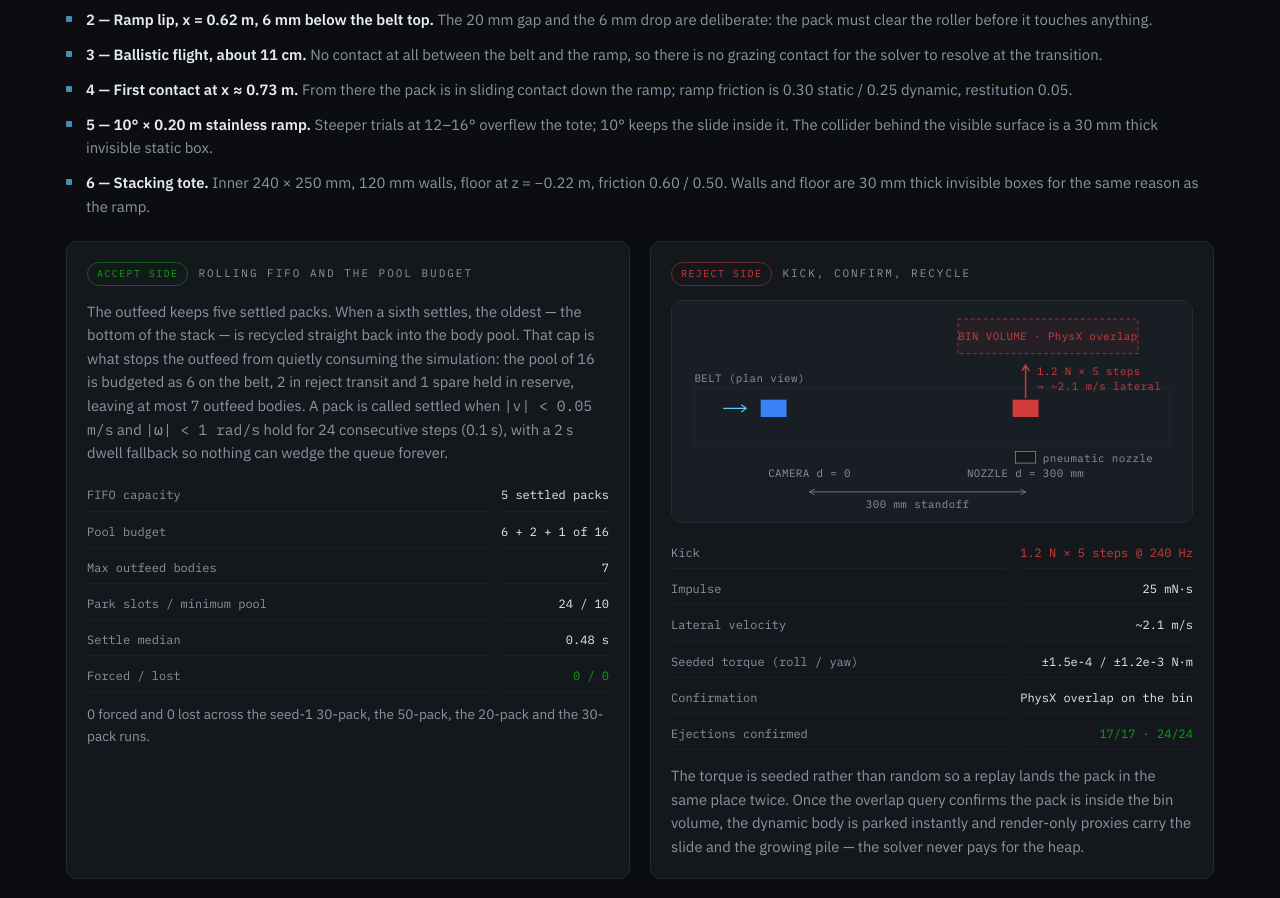
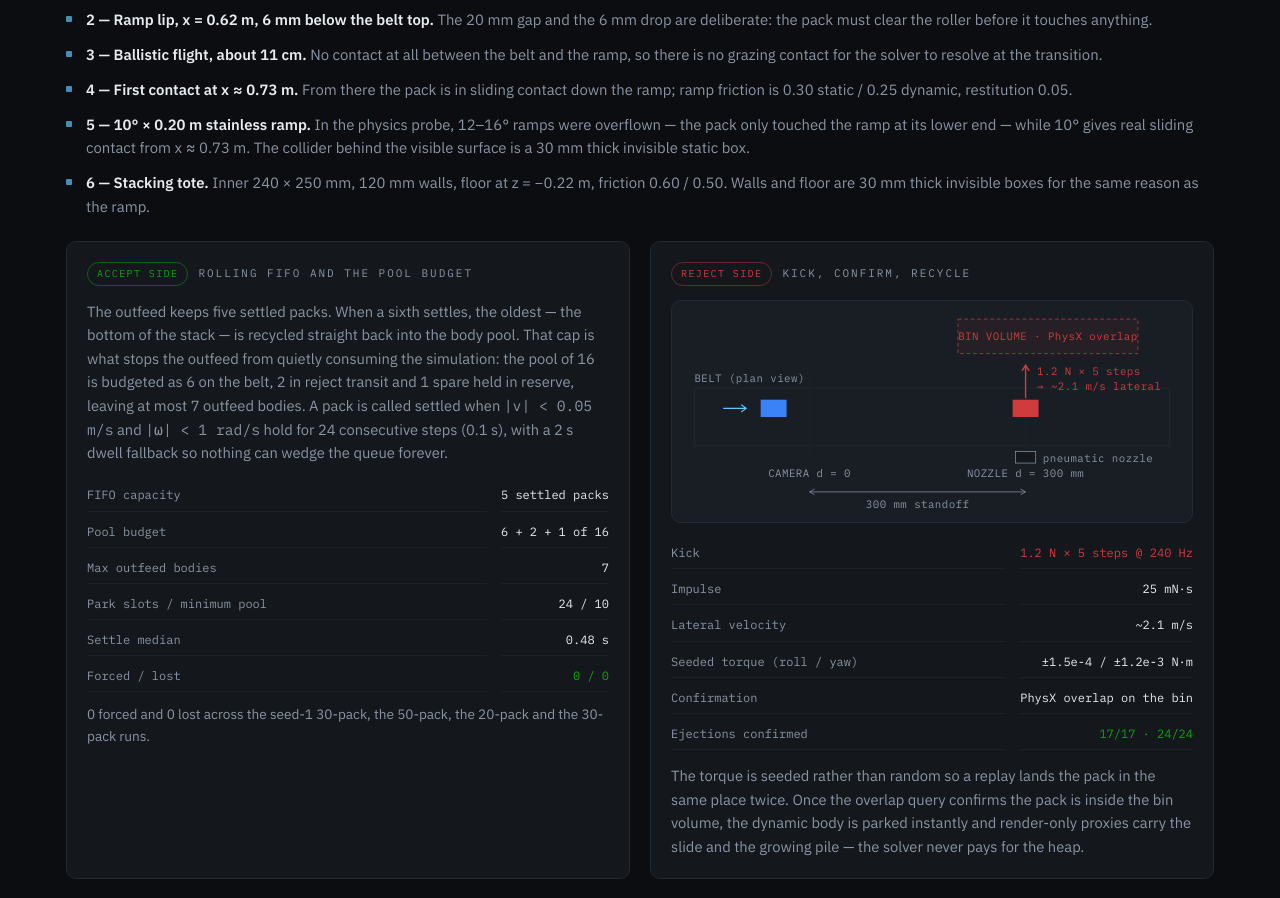
Before and after one commit to Turki-Ta/pharma-blister-digital-twin, a plain HTML site: page showcase/index.html in a window 1280 px wide. Shown: the part 5498-6396 px from the top of the page. Drawn offline with Linux system fonts and the light colour scheme.

Commit message:
docs: technical README and case-study link; correct the outfeed ramp rationale
Co-Authored-By: Claude Fable 5.1 <noreply@anthropic.com>

```diff
--- a/showcase/index.html
+++ b/showcase/index.html
@@ -551,7 +551,7 @@
       <li><b>2 &mdash; Ramp lip, x = 0.62 m, 6 mm below the belt top.</b> The 20 mm gap and the 6 mm drop are deliberate: the pack must clear the roller before it touches anything.</li>
       <li><b>3 &mdash; Ballistic flight, about 11 cm.</b> No contact at all between the belt and the ramp, so there is no grazing contact for the solver to resolve at the transition.</li>
       <li><b>4 &mdash; First contact at x &asymp; 0.73 m.</b> From there the pack is in sliding contact down the ramp; ramp friction is 0.30 static / 0.25 dynamic, restitution 0.05.</li>
-      <li><b>5 &mdash; 10&deg; &times; 0.20 m stainless ramp.</b> Steeper trials at 12&ndash;16&deg; overflew the tote; 10&deg; keeps the slide inside it. The collider behind the visible surface is a 30 mm thick invisible static box.</li>
+      <li><b>5 &mdash; 10&deg; &times; 0.20 m stainless ramp.</b> In the physics probe, 12&ndash;16&deg; ramps were overflown &mdash; the pack only touched the ramp at its lower end &mdash; while 10&deg; gives real sliding contact from x &asymp; 0.73 m. The collider behind the visible surface is a 30 mm thick invisible static box.</li>
       <li><b>6 &mdash; Stacking tote.</b> Inner 240 &times; 250 mm, 120 mm walls, floor at z = &minus;0.22 m, friction 0.60 / 0.50. Walls and floor are 30 mm thick invisible boxes for the same reason as the ramp.</li>
     </ol>
 
```
Also changed, not shown: 1 other file.
